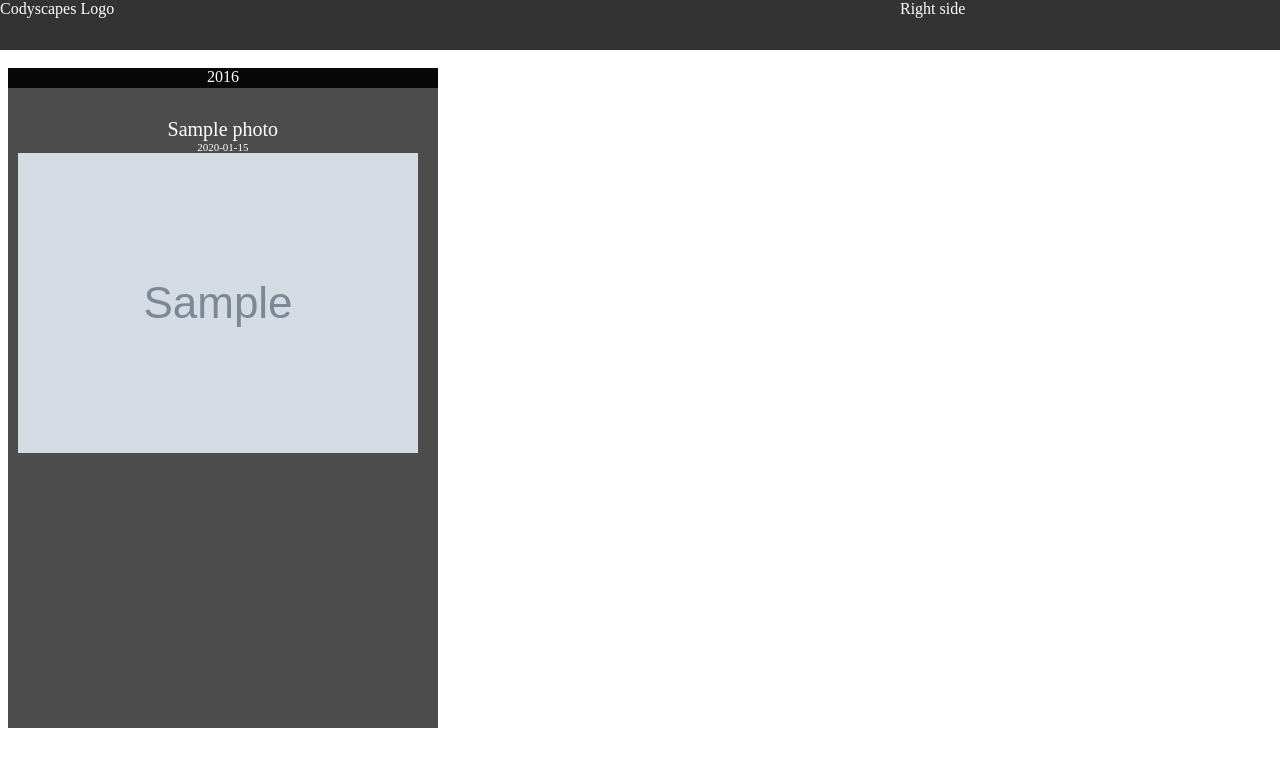
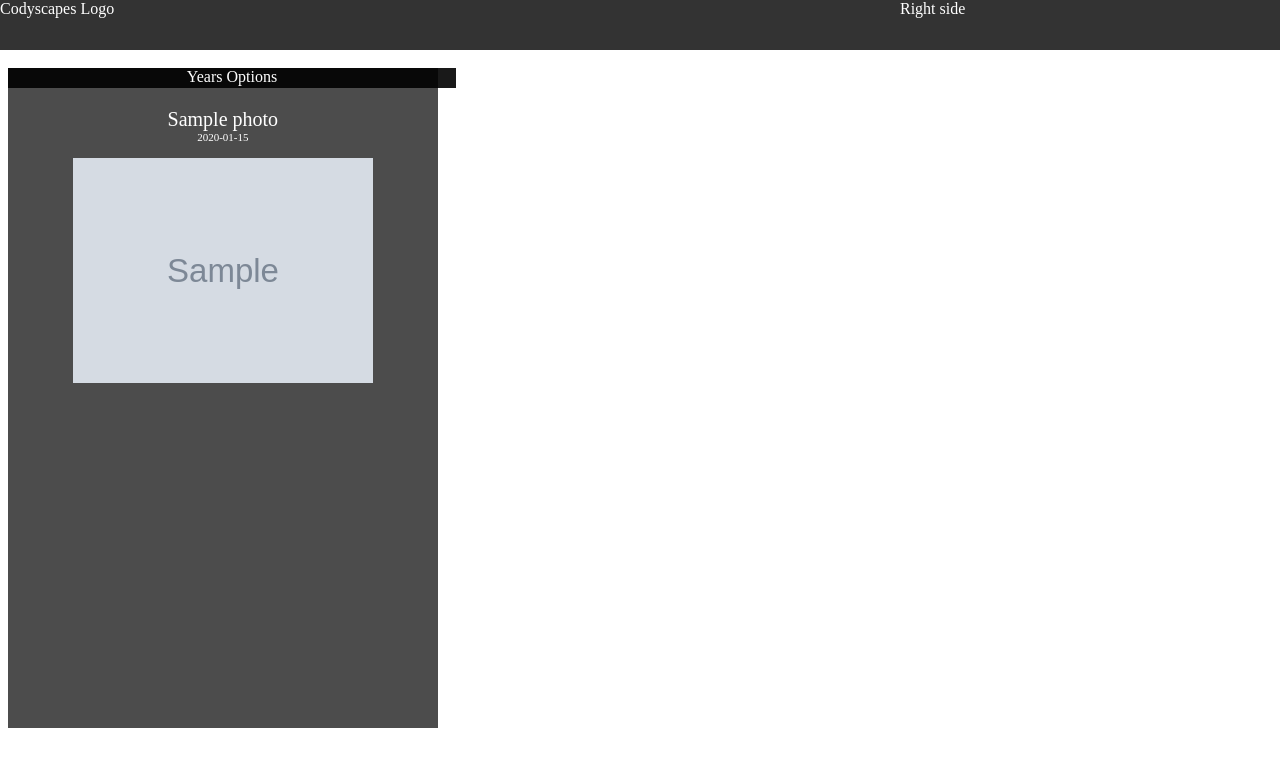
Before and after one commit to codifynw/codyscapes, a Django app: page /photos/ in a window 1280 px wide. Shown: the top 767 px of the page. Run offline with Django 3.2, Linux system fonts and the light colour scheme; tables that the repository leaves empty hold one stand-in row (values such as "Sample post"); grey boxes marked "Sample" are stand-in pictures; some libraries are stand-ins or nearby versions.

Commit message:
moved the top nav on photo index

```diff
--- a/codyscapes/settings.py
+++ b/codyscapes/settings.py
@@ -127,8 +127,8 @@ ALLOWED_HOSTS = ['*']
 
 STATIC_ROOT = os.path.join(PROJECT_ROOT, 'staticfiles')
 STATIC_URL = '/static/'
-MEDIA_URL = "/media/"
-MEDIA_ROOT = os.path.join(os.path.dirname(BASE_DIR), "media_cdn")
+
+MEDIA_URL = "/"
 
 # Extra places for collectstatic to find static files.
 STATICFILES_DIRS = [
--- a/codyscapes/urls.py
+++ b/codyscapes/urls.py
@@ -1,5 +1,7 @@
 from django.conf.urls import include, url
 from django.contrib import admin
+from django.conf.urls.static import  static
+from django.conf import settings
 
 urlpatterns = [
     # Examples:
@@ -13,3 +15,5 @@ urlpatterns = [
     url(r'^photos/', include('photos.urls')),
     url(r'^', include('personal.urls')),
 ]
+
+urlpatterns += static(settings.MEDIA_URL, document_root=settings.MEDIA_ROOT)
--- a/photos/models.py
+++ b/photos/models.py
@@ -1,9 +1,6 @@
 from __future__ import unicode_literals
 
 from django.db import models
-
-def upload_location(filename):
-	return "%s/%s" %("gallery"/filename)
 
 class Photo(models.Model):
     title = models.CharField(max_length=140)
@@ -12,7 +9,7 @@ class Photo(models.Model):
     latitude = models.FloatField(default=32.7833333)
     longitude = models.FloatField(default=-96.7970)
     date = models.DateTimeField()
-    photo_file = models.ImageField(upload_to=upload_location,
+    photo_file = models.ImageField(upload_to="photos/media/",
     	null=False,
     	blank=False,
     	height_field="height_field",
--- a/photos/static/photos/css/main.css
+++ b/photos/static/photos/css/main.css
@@ -44,8 +44,9 @@
 }
 
 #index_nav {
+  position:fixed;
   display: block;
-  width: 105%;
+  width: 35%;
   height: 20px;
   background-color: rgba(0, 0, 0, .9);
   opacity: 1;
@@ -54,6 +55,7 @@
   margin-right: -6px;
   margin-left: -10px;
   padding-top: 0px;
+  color: white;
 }
 
 .photo_title {
@@ -75,3 +77,12 @@
   left: 0;
   z-index: 0;
 }
+
+.photo_photo {
+  width: 300px;
+}
+
+.photo_holder {
+  padding-top: 15px;
+  text-align: center;
+}
--- a/photos/templates/photos/header.html
+++ b/photos/templates/photos/header.html
@@ -6,8 +6,8 @@
 	{% load staticfiles %}
 	<!-- CSS -->
 	<link rel="stylesheet" href="{% static 'photos/css/main.css' %}" type = "text/css"/>
-	<!-- FONTS -->
-	<link href='https://fonts.googleapis.com/css?family=Roboto:400,300,100,700' rel='stylesheet' type='text/css'>
+	<!-- FONTS
+	<link href='https://fonts.googleapis.com/css?family=Roboto:400,300,100,700' rel='stylesheet' type='text/css'>-->
 	<!-- SCRIPTS -->
 	<script src="https://ajax.googleapis.com/ajax/libs/jquery/2.2.0/jquery.min.js"></script>
 	<meta charset="utf-8">
--- a/photos/templates/photos/index.html
+++ b/photos/templates/photos/index.html
@@ -7,7 +7,7 @@
 <div id="googlemaps"></div>
 <div id="index">
 	<div id="index_nav">
-		2016
+		Years Options
 	</div>
 	{% for photo in photos %}
 		<div class='photo_title'>
@@ -16,8 +16,8 @@
 		<div class='photo_date'>
 			{{photo.date|date:"Y-m-d"}}
 		</div>
-		<div class='photo_photo'>
-			<img src="{{photo.photo_file.url}}">
+		<div class='photo_holder'>
+			<img class='photo_photo' src="{{photo.photo_file.url}}">
 		</div>
 	{% endfor %}
 </div>
```
Also changed, not shown: photos/ikeon.png (added), photos/migrations/0007_auto_20160530_1650.py, photos/migrations/0008_auto_20160530_1652.py (added), photos/upload/ikeon.png (added), 3 other files.
